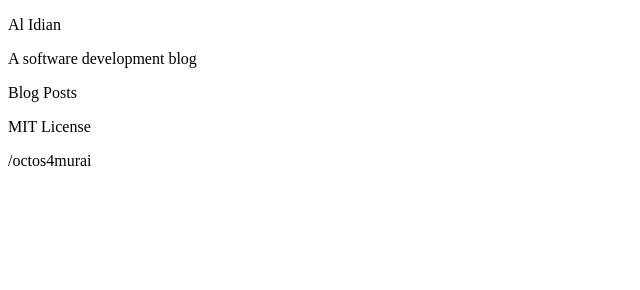
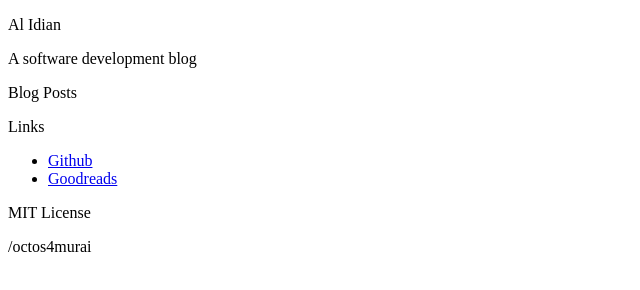
Before and after one commit to octos4murai/personal-site, an Eleventy site: page index.njk in a window 1280 px wide. Shown: the whole page, without its empty margins (0-640 px from the left). Built offline with nearby package versions, Linux system fonts and the light colour scheme; Eleventy itself is replaced by a stand-in of ours; files that its build step writes are made by us from their sources.

Commit message:
Add links section to home page

```diff
--- /dev/null
+++ b/_data/links.json
@@ -0,0 +1,4 @@
+[
+    { "name": "Github", "url": "https://github.com/octos4murai" },
+    { "name": "Goodreads", "url": "https://www.goodreads.com/user/show/117777750-al-idian" }
+]
--- a/index.njk
+++ b/index.njk
@@ -10,3 +10,11 @@ title: Home
         <li>{{ post.data.date | displayDateString }} - {{ post.data.title }}</li>
     {% endfor %}
 </ul>
+
+<p>Links</p>
+
+<ul>
+    {% for link in links %}
+        <li><a href="{{ link.url | url}}">{{ link.name }}</a></li>
+    {% endfor %}
+</ul>
```
